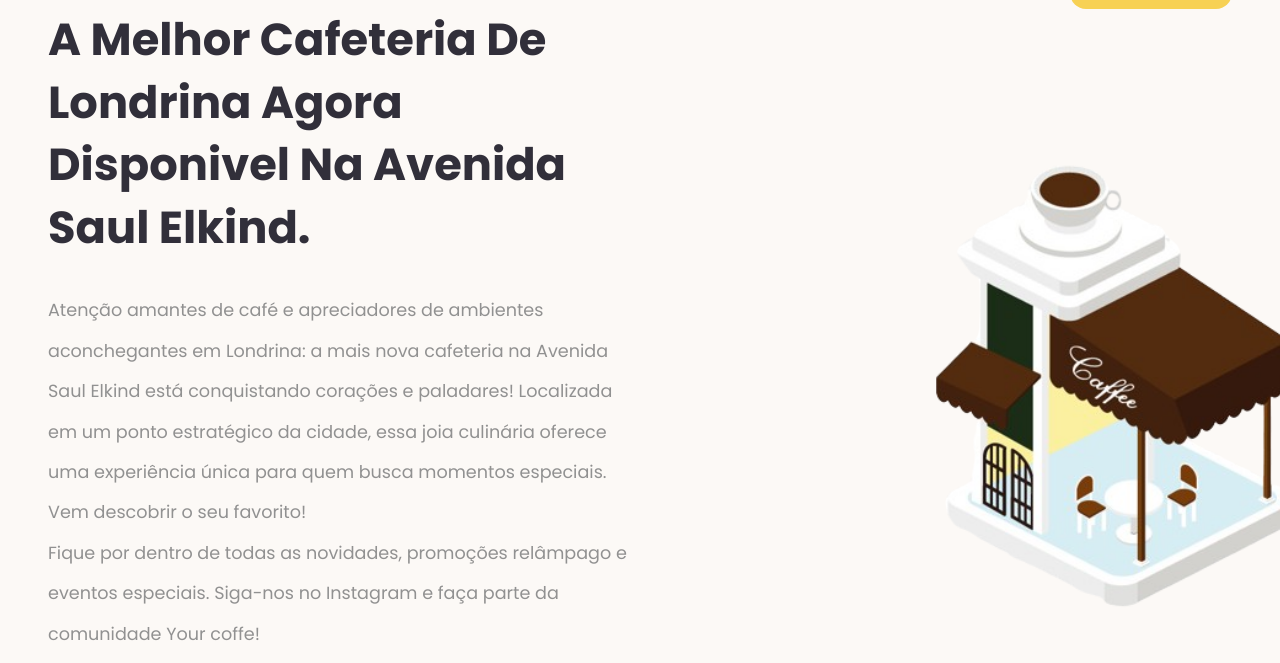
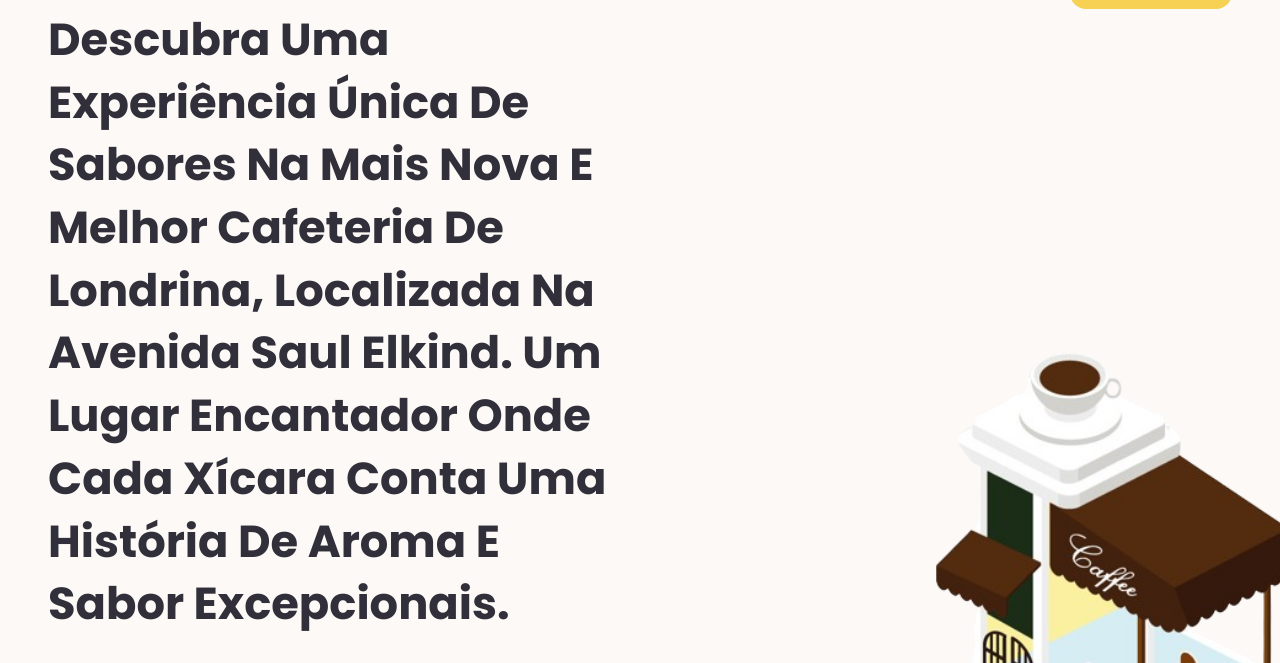
Before and after one commit to NickSilvaDavila/Landing---Page, a plain HTML site: page index.html in a window 1280 px wide. Shown: the part 72-735 px from the top of the page. Drawn offline with Linux system fonts and the light colour scheme.

Commit message:
Adicione

```diff
--- a/index.html
+++ b/index.html
@@ -40,7 +40,9 @@
           <div class="container">
             <div class="left">
               <div class="big-title">
-                <h1>A melhor cafeteria de londrina agora disponivel na avenida saul elkind.</h1>
+                <h1>Descubra uma experiência única de sabores na mais nova e melhor cafeteria de Londrina,
+                localizada na Avenida Saul Elkind. Um lugar encantador onde cada xícara conta uma história de aroma
+              e sabor excepcionais.</h1>
               </div>
               <p class="text">
                 Atenção amantes de café e apreciadores de ambientes aconchegantes em Londrina:
```
